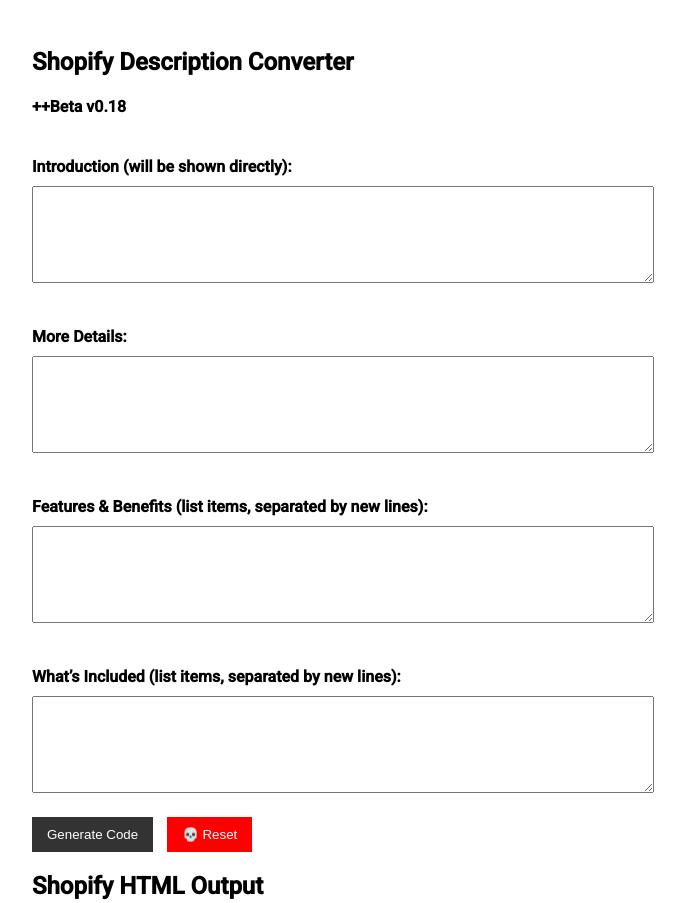
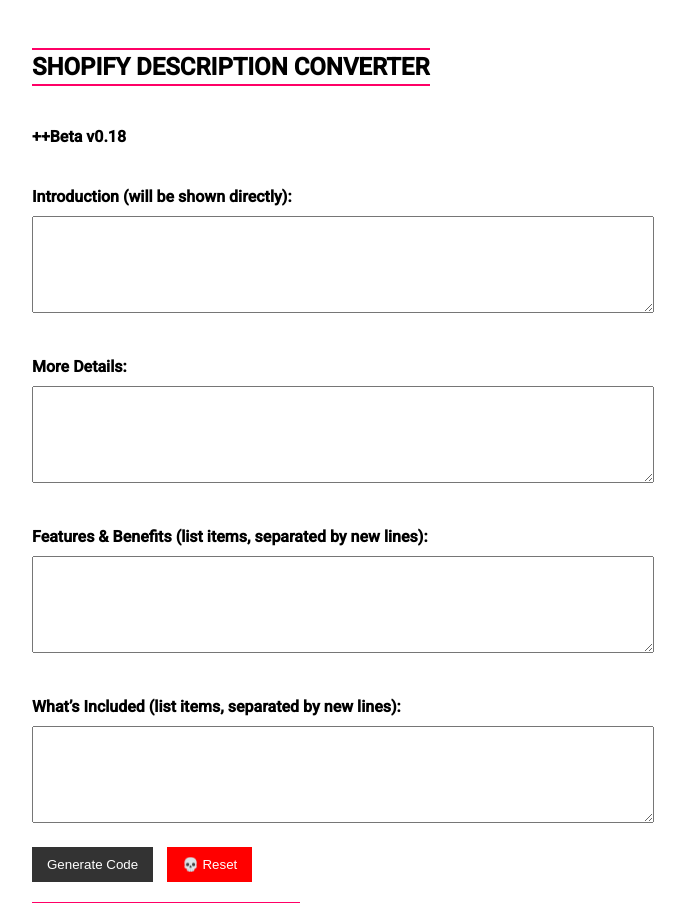
Before and after one commit to inertiacreeping/Shopify-Description-Accordion-Creator, a plain HTML site: page index.html in a window 1280 px wide. Shown: the top 903 px of the page, without its empty margins (308-993 px from the left). Drawn offline with Linux system fonts and the light colour scheme; no server answers; a script that the page names is missing.

Commit message:
Update index.html

```diff
--- a/index.html
+++ b/index.html
@@ -80,6 +80,33 @@
         .reset-button:hover {
             background-color: darkred;
         }
+
+        h2 {
+    text-transform: uppercase; /* Makes the text all caps */
+    position: relative;
+    display: inline-block;
+    padding: 5px 0; /* This adds a bit of spacing so the lines don't touch the text */
+}
+
+h2:before {
+    content: '';
+    position: absolute;
+    width: 100%;
+    height: 2px;
+    background: #f06;
+    top: 0;
+    left: 0;
+}
+
+h2:after {
+    content: '';
+    position: absolute;
+    width: 100%;
+    height: 2px;
+    background: #f06;
+    bottom: 0;
+    left: 0;
+}
 
     </style>
 </head>
```
